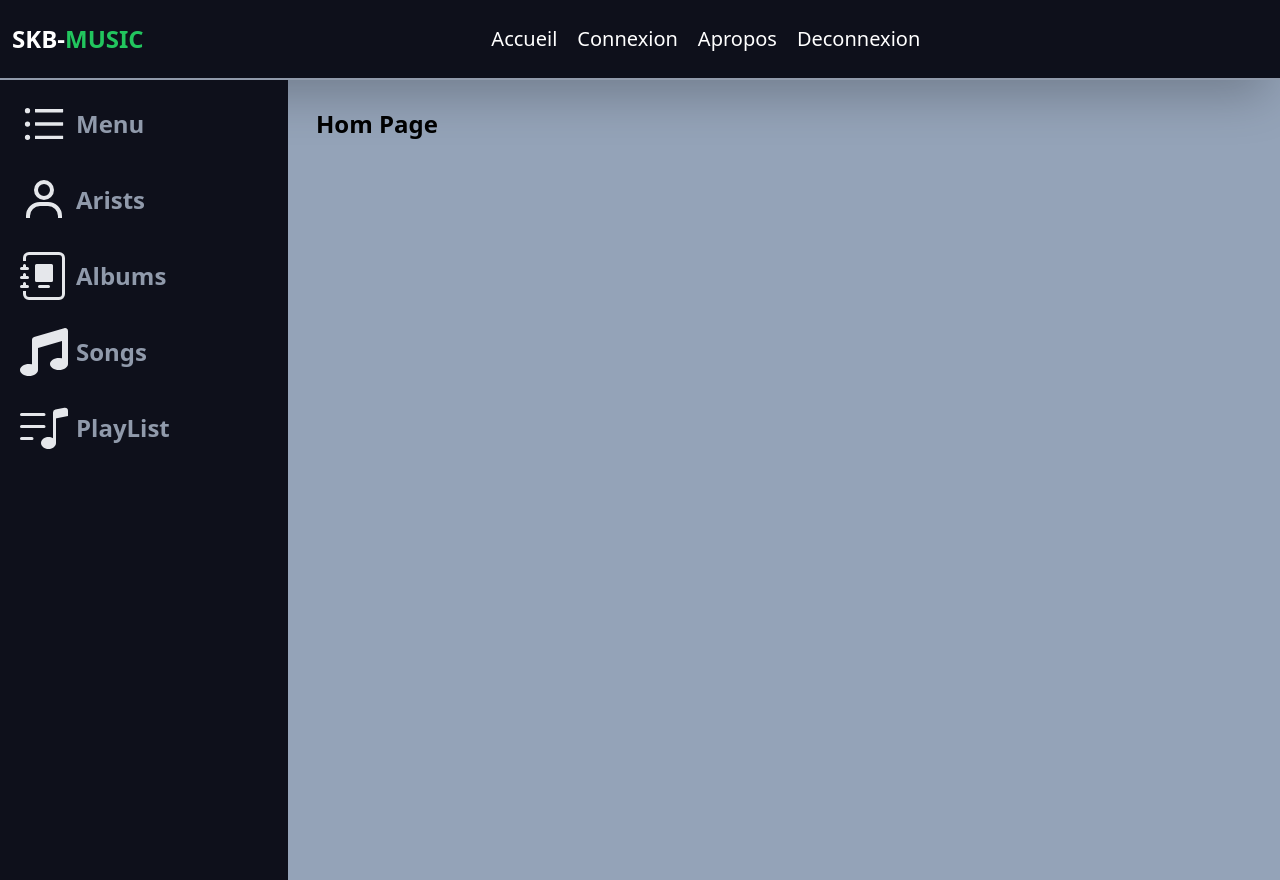
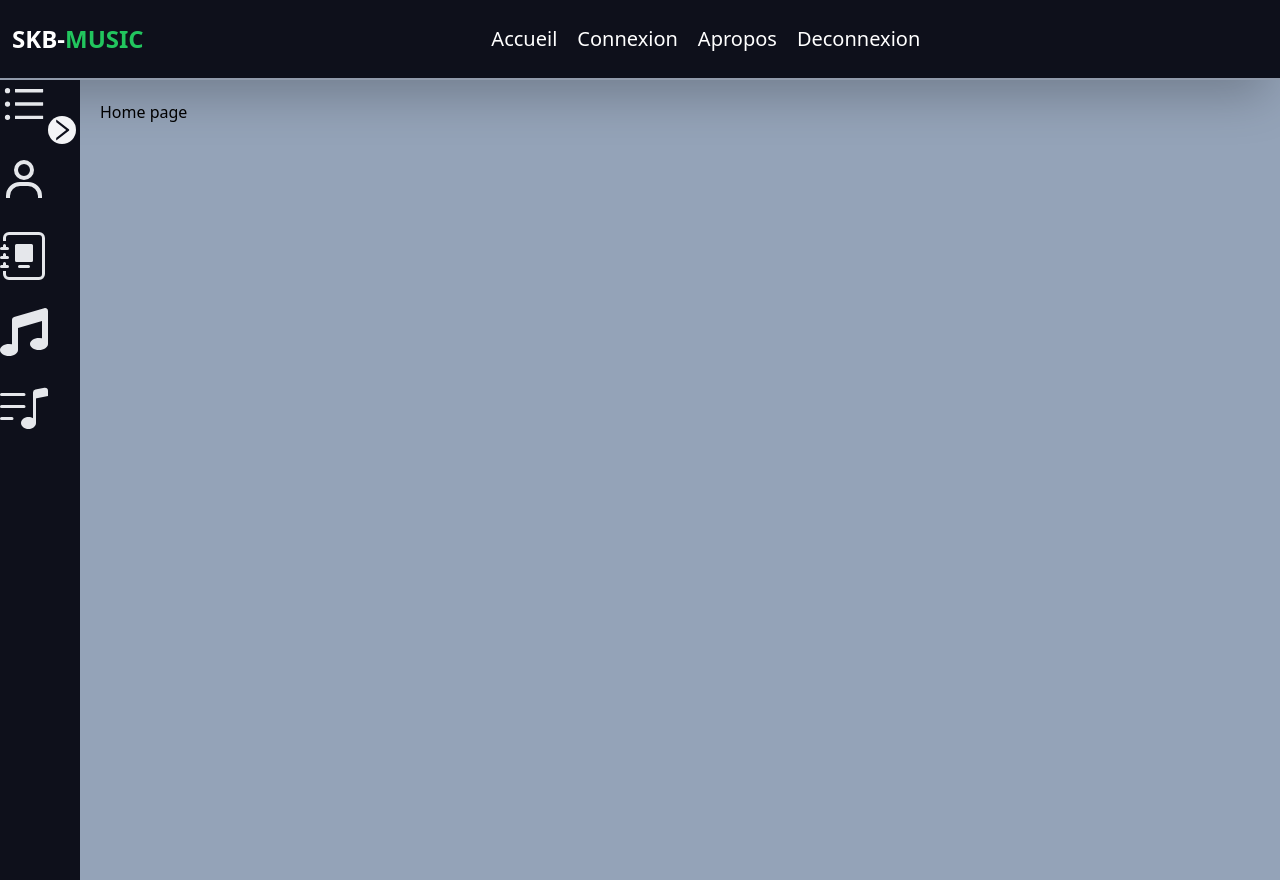
Before and after one commit to SKB-TECH/Sportify, a React (Vite) app: page /Leading in a window 1280 px wide. Built offline with nearby package versions, Linux system fonts and the light colour scheme.

Commit message:
create component sidbar

```diff
--- a/src/components/Sidebar/Sidbar.jsx
+++ b/src/components/Sidebar/Sidbar.jsx
@@ -1,29 +1,36 @@
-import React, { useContext } from 'react'
+import React, { useContext,useState} from 'react'
 import { StateContext } from '../context/ContextProfil'
 import {AiOutlineLeft} from 'react-icons/ai'
 import { CgMenuGridR } from 'react-icons/cg'
 import { menu } from '../Data/Data'
 
 
-
 const Sidbar = () => {
+  const [open,setOpen]=useState(false)
   const { activeMenu, setActiveMenu, screensize } = useContext(StateContext)
   return (
     <div className="flex">
-      <div className="bg-primary h-screen w-72 ">
+        <div className={` ${open ? 'w-72':'w-20'} duration-300 bg-primary h-screen  relative flex flex-col gap-7`}>
+
+            <AiOutlineLeft size={40} className={`text-primary bg-gray-100  rounded-full
+              absolute cursor-pointer right-1 top-9 w-7 h-7 border-5 border-primary
+              ${!open && "rotate-180"}
+            `}
+            onClick={()=>{setOpen(!open)}}
+            />
+
+            {menu.map((item, index) => (
+                        <div className="flex gap-2 hover:bg-slate-500">
+                        {<span className='text-5xl text-gray-200'>{item.icon}</span>}
+                        <button className={`text-ColorText text-2xl font-semibold ${!open && "scale-0 duration-300"}`}>{item.name}</button>
+                        </div>
+                    ))}
+                    </div>
         <div className="flex flex-col ml-5 gap-7 mt-5">
-          {menu.map((item, index) => (
-            <div className="flex gap-2">
-              {<span className='text-5xl text-gray-200'>{item.icon}</span>}
-              <button className='text-ColorText text-2xl font-semibold'>{item.name}</button>
-            </div>
-          ))}
+            <h1>Home page</h1>
         </div>
-      </div>
-      <div className='p-7 flex-1 text-2xl font-semibold'>
-        Hom Page
-      </div>
     </div>
+
   )
 }
 
--- a/tailwind.config.cjs
+++ b/tailwind.config.cjs
@@ -8,7 +8,8 @@ module.exports = {
     extend: {
       colors:{
         "primary":"#0E101B",
-        "ColorText":"#909AAB"
+        "ColorText":"#909AAB",
+        "ColorsHover":"#1A1D29"
       },
     },
   },
```
Also changed, not shown: 1 other file (tests, documents, lock files or other folders).
